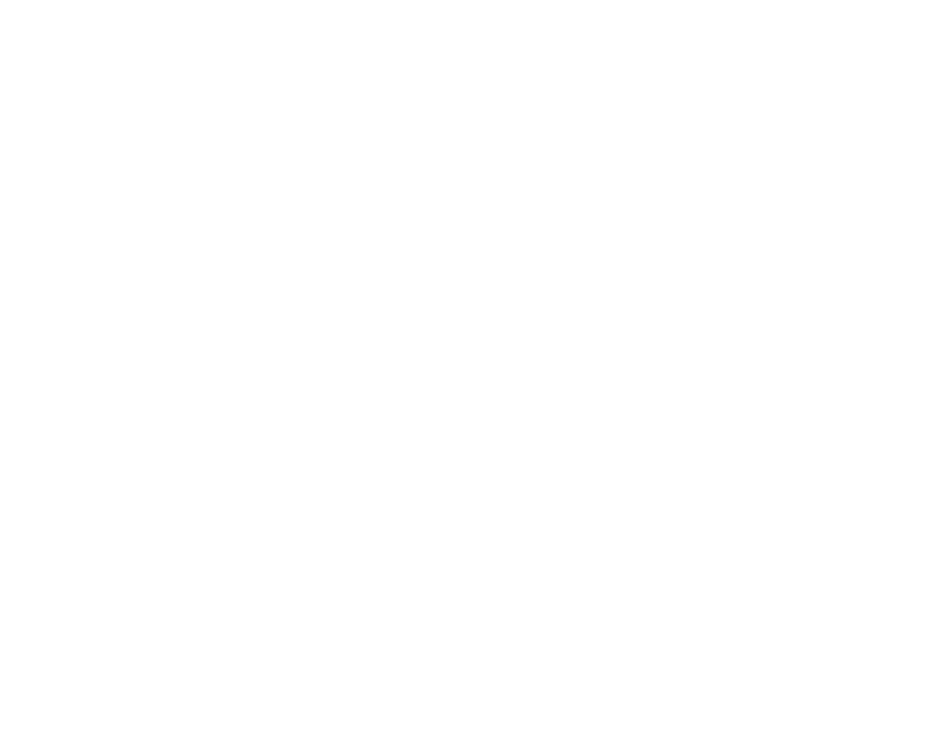
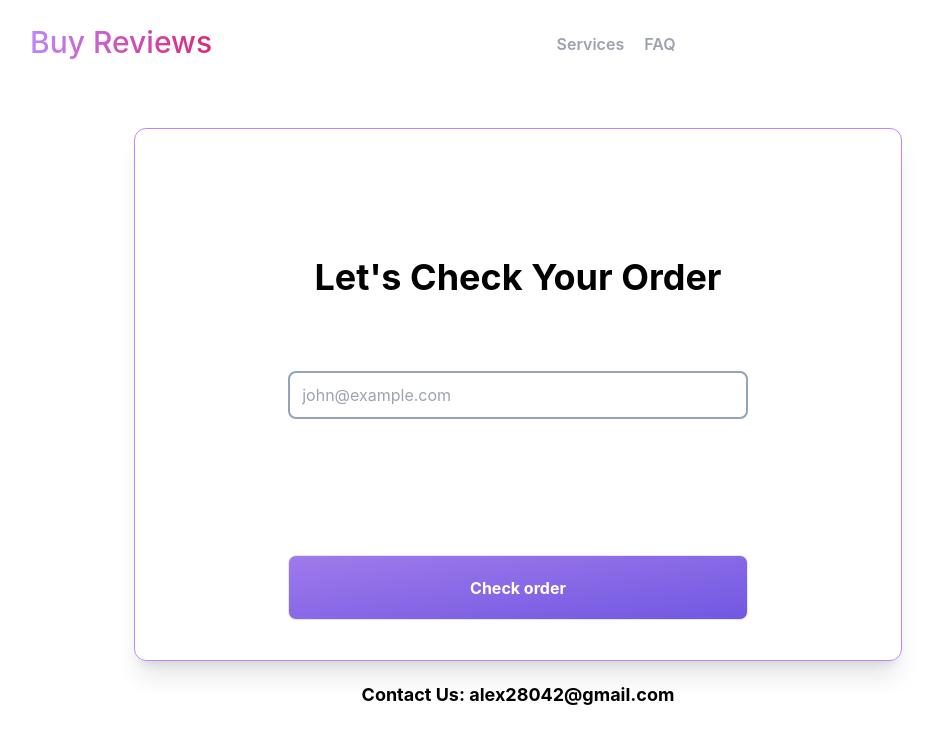
Before and after one commit to alex28042/google-reviews, a React (Create React App) app: page /checkorder in a window 1280 px wide. Before the commit this address had no page. Shown: the top 744 px of the page, without its empty margins (122-1055 px from the left). Built offline with nearby package versions, Linux system fonts and the light colour scheme.

Commit message:
added order

```diff
--- a/src/App.js
+++ b/src/App.js
@@ -2,6 +2,7 @@ import Home from "./pages/Home";
 import "@stripe/stripe-js";
 import { BrowserRouter, Link, Route, Router, Routes } from "react-router-dom";
 import Checkout from "./pages/Checkout";
+import Order from "./pages/Order";
 
 function App() {
   return (
@@ -9,6 +10,7 @@ function App() {
       <Routes>
         <Route path="/" Component={Home} />
         <Route path="/checkout/:id" Component={Checkout} />
+        <Route path="/checkorder" Component={Order} />
       </Routes>
     </BrowserRouter>
   );
--- a/src/components/Home/Characteristics.jsx
+++ b/src/components/Home/Characteristics.jsx
@@ -38,7 +38,7 @@ function Characteristics() {
   ];
 
   return (
-    <div className="flex flex-col mt-44 mb-44">
+    <div id="A" className="flex flex-col mt-44 mb-44">
       <h1 className="text-center font-bold text-3xl">
         Impressive advantages included with our services:
       </h1>
--- a/src/components/Home/FAQ.jsx
+++ b/src/components/Home/FAQ.jsx
@@ -28,7 +28,8 @@ function FAQ() {
     },
   ];
   return (
-    <div className="flex flex-col items-center justify-center w-[1000px]">
+    <div id="B" className="flex flex-col items-center justify-center w-[1000px]">
+      <h1 className="text-4xl mt-20 mb-20 font-bold">Frequently Asked Questions</h1>
       {faq.map((item, i) => (
         <>
           <div className="h-[200px] border relative w-full mb-6 rounded-2xl border-purple-400">
--- a/src/components/Navbar.jsx
+++ b/src/components/Navbar.jsx
@@ -53,6 +53,11 @@ export default function Header() {
                 Services
               </a>
             </Link>
+            <Link to="B" smooth={true} duration={1000}>
+              <a class="mr-5  cursor-pointer text-gray-400 transition duration-500 ease-in-out hover:text-black font-semibold tr04">
+                FAQ
+              </a>
+            </Link>
           </div>
           <a
             href="https://instagram.com/onlygrowthfans"
--- a/src/pages/Checkout.jsx
+++ b/src/pages/Checkout.jsx
@@ -29,6 +29,14 @@ const items = [
     price: "price_1MmR5dKEbbYpdkJ1rkt0FoCS",
     quantity: 1,
   },
+];
+
+const reviewsData = [
+  { id: 1, title: "1 Google Review 5 stars", price: "5$" },
+  { id: 2, title: "5 Google Reviews 5 stars", price: "20$" },
+  { id: 3, title: "10 Google Reviews 5 stars", price: "45$" },
+  { id: 4, title: "15 Google Reviews 5 stars", price: "70$" },
+  { id: 5, title: "20 Google Reviews 5 stars", price: "83.5$" },
 ];
 
 const getStripe = () => {
@@ -111,6 +119,7 @@ function Checkout() {
           <h1 className="font-bold top-32 absolute text-4xl">
             Let's Get Started
           </h1>
+          <h2 className="mb-20 font-semibold text-xl text-purple-500">{reviewsData[id - 1].title}</h2>
           <input
             className="w-3/5 h-12 p-3 border-2 border-slate-400  rounded-lg"
             placeholder="john@example.com"
--- a/src/pages/Home.jsx
+++ b/src/pages/Home.jsx
@@ -12,7 +12,7 @@ function Home() {
     <div className="bg-white flex flex-wrap h-screen justify-center items-center">
       <Header />
       <div>
-        <h1 className="font-bold text-5xl text-center mb-3 mt-24">
+        <h1 className="font-bold text-5xl text-center mb-3 mt-32">
           Buy Google Reviews with
         </h1>
         <h1 className="font-bold text-5xl text-center mb-3 text-purple-400">
--- /dev/null
+++ b/src/pages/Order.jsx
@@ -0,0 +1,100 @@
+import React, { useEffect, useLayoutEffect, useState } from "react";
+import Header from "../components/Navbar";
+import emailRegex from "email-regex";
+import { db } from "../firebaseconfig";
+
+function Order() {
+  const [email, setEmail] = useState("");
+  const [hovered, setHovered] = useState(false);
+  const [clicked, setClicked] = useState(false);
+  const [loading, setLoading] = useState(false);
+  const [errorBuy, setErrorBuy] = useState(false);
+  const [emailExists, setEmailExists] = useState(false);
+
+  useEffect(() => {
+    setTimeout(() => {
+      setErrorBuy(false);
+    }, 2000);
+  }, [errorBuy]);
+
+  const handleHover = () => {
+    setHovered(true);
+  };
+
+  const handleMouseLeave = () => {
+    setHovered(false);
+  };
+
+  const handleClick = () => {
+    setClicked(true);
+  };
+
+  return (
+    <div className="bg-white flex flex-wrap h-screen justify-center items-center">
+      <Header />
+      <div className="flex flex-col h-full w-full items-center mt-32">
+        <div className="w-3/5 h-2/3 border rounded-xl shadow-xl border-purple-400 relative flex flex-col items-center justify-center">
+          <h1 className="font-bold top-32 absolute text-4xl">
+            Let's Check Your Order
+          </h1>
+          <input
+            className="w-3/5 h-12 p-3 border-2 border-slate-400  rounded-lg"
+            placeholder="john@example.com"
+            onChange={(text) => setEmail(text.target.value)}
+          />
+          <button
+            disabled={loading}
+            onClick={() => {
+              if (emailRegex({ exact: true }).test(email)) {
+                db()
+                  .collection("Users")
+                  .get()
+                  .then((q) =>
+                    q.forEach((d) => {
+                      const data = d.data();
+                      data.email === email
+                        ? setEmailExists(true)
+                        : setEmailExists(false);
+                    })
+                  );
+              } else {
+              }
+            }}
+            onMouseEnter={handleHover}
+            onMouseLeave={handleMouseLeave}
+            className={`absolute border w-3/5 h-[65px] bottom-10 rounded-lg overflow-hidden ${
+              clicked ? "border-purple-600" : ""
+            }`}
+            style={{
+              background: `linear-gradient(to bottom right, ${
+                hovered ? "#6b46c1, #805ad5" : "#9f7aea, #7158e2"
+              })`,
+              transform: `scale(${hovered ? 1.05 : 1})`,
+              transition: "transform 0.3s, background 0.3s",
+              transitionTimingFunction: "ease-in-out",
+              transitionDuration: "300ms",
+            }}
+          >
+            <p className="absolute inset-0 flex items-center justify-center font-bold text-white">
+              {loading ? "Loading..." : "Check order"}
+            </p>
+          </button>
+          {errorBuy ? (
+            <>
+              <p className="absolute bottom-32 left-0 right-0 mx-auto text-center text-red-400 font-bold animate-bounce animate-fade-out">
+                Please introduce correctly the email and url
+              </p>
+            </>
+          ) : (
+            <></>
+          )}
+        </div>
+        <h2 className="font-bold mt-5 text-lg">
+          Contact Us: alex28042@gmail.com
+        </h2>
+      </div>
+    </div>
+  );
+}
+
+export default Order;
```
